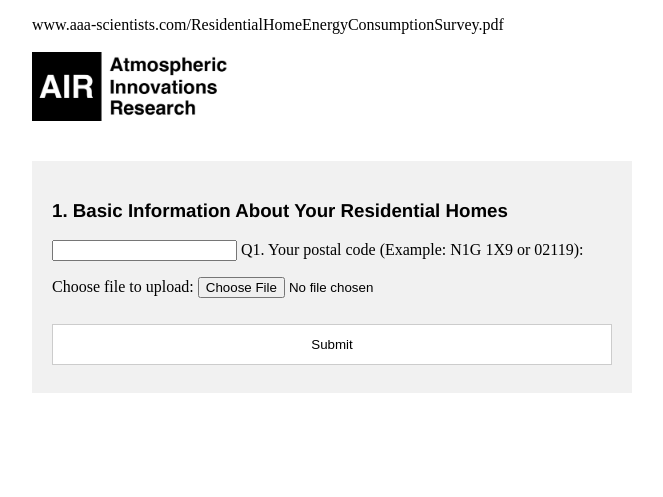
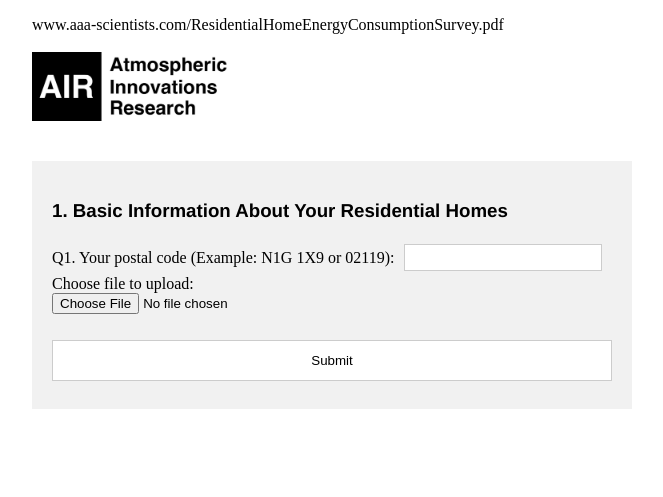
Before and after one commit to judge787/Survey, a Flask app: page /survey in a window 1280 px wide. Shown: the part 609-1106 px from the top of the page, without its empty margins (156-819 px from the left). Run offline with Flask 3, Linux system fonts and the light colour scheme.

Commit message:
added q1 and fixed the sizing issues related to label and input field for q1

```diff
--- a/templates/stylesheet.css
+++ b/templates/stylesheet.css
@@ -25,7 +25,7 @@ h3 a {
     color: black !important;
   }
 /* style for the survey (form) */
-input[type=text], input[type=submit], button[type=submit] {
+ input[type=submit], button[type=submit] {
     width: 100%;
     padding: 12px;
     margin: 8px 0;
@@ -35,6 +35,34 @@ input[type=text], input[type=submit], button[type=submit] {
     background-color:rgb(255, 255, 255);
   }
 
+input[type=text] {
+  padding: 5px 12px;
+  margin: 4px 10px;
+  display: inline-block;
+  border: 1px solid #ccc;
+  box-sizing: border-box
+  background-color:rgb(255, 255, 255);
+}
+
+/* used to automatically adjust the size of the input field and the accompaning text */
+.adjust-size{
+  display: flex;
+  flex-direction: row;
+  align-items: center;
+}
+
+label {
+  flex: 1 0 auto; /* take up as much space as necessary */
+}
+
+input {
+  flex: 1 1 auto; /* take up remaining space */
+  width: 100%; /* fill remaining space */
+}
+
+
+
+
 .container {
     padding: 20px;
     background-color: #f1f1f1;
--- a/templates/survey.html
+++ b/templates/survey.html
@@ -89,7 +89,12 @@ www.aaa-scientists.com/ResidentialHomeEnergyConsumptionSurvey.pdf
   <form>
     <h3>1. Basic Information About Your Residential Homes</h3>
 
-    <input> Q1. Your postal code (Example: N1G 1X9 or 02119):</p>
+    <div class="adjust-size">
+    <label for="q1" style="display: inline-block;">Q1. Your postal code (Example: N1G 1X9 or 02119): </label>
+    <input type="text" id="q1" name="q1" style="display: inline-block;">
+    </div>
+    <!-- Q1. Your postal code (Example: N1G 1X9 or 02119):
+    <input type="text" id="q1" name="q1"> -->
   </form>
 
   <!-- Add the file upload form here -->
```
